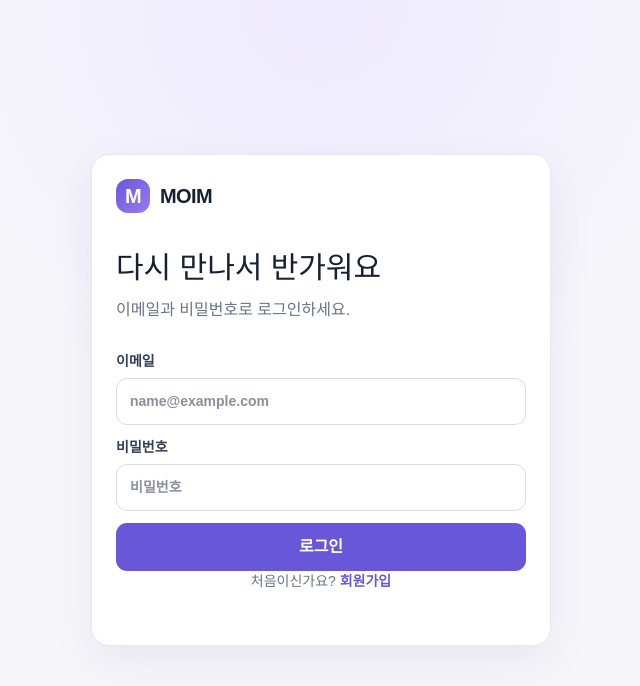
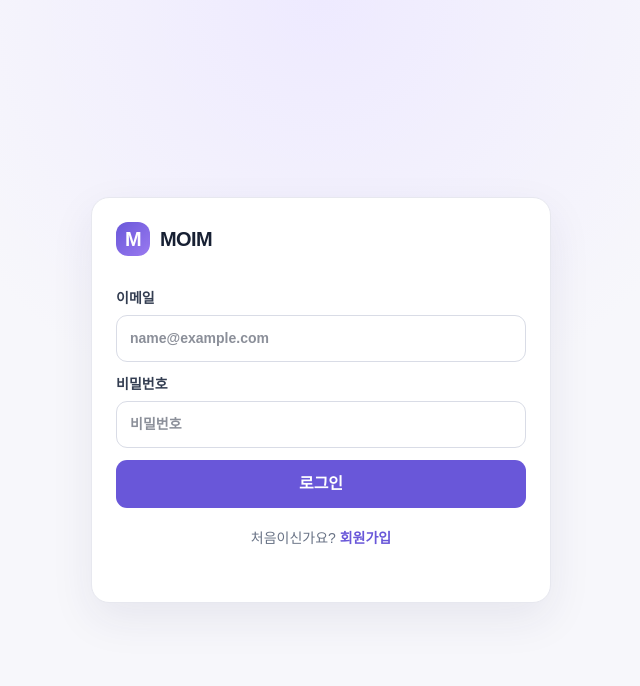
Before and after one commit to prgrms-be-devcourse/NBE12-14-2-Team02, a Next.js app in the folder frontend/: page /login in a window 1280 px wide. Shown: the top 686 px of the page, without its empty margins (319-959 px from the left). Built offline with nearby package versions, Linux system fonts and the light colour scheme.

Commit message:
로그인 페이지 수정 - auth-card 간격, auth-footer 우선순위 수정

```diff
--- a/frontend/app/globals.css
+++ b/frontend/app/globals.css
@@ -69,7 +69,7 @@ a { color:inherit; text-decoration:none; }
 .auth-card .brand { margin-bottom:32px; }
 .auth-card h1 { margin:0 0 8px; font-size:30px; }
 .auth-card>p { margin:0 0 28px; color:var(--muted); }
-.auth-footer { margin-top:20px; text-align:center; color:var(--muted); font-size:14px; }
+.auth-card .auth-footer { margin-top:20px; text-align:center; color:var(--muted); font-size:14px; }
 .auth-footer a { color:var(--primary); font-weight:800; }
 .auth-card .stack { gap:12px; }
 .auth-card .field { gap:6px; }
--- a/frontend/app/login/page.tsx
+++ b/frontend/app/login/page.tsx
@@ -1,12 +1,69 @@
 "use client";
 import Link from "next/link";
 import { useRouter } from "next/navigation";
-import { useState, type FormEvent } from "react";
+import { useState, type SubmitEvent } from "react";
 import { Card, Field, Message } from "@/app/_components/ui";
 import { apiFetch, jsonBody, setAccessToken } from "@/app/_lib/api";
 
 export default function LoginPage() {
-  const router = useRouter(); const [error, setError] = useState(""); const [loading, setLoading] = useState(false);
-  async function submit(event: FormEvent<HTMLFormElement>) { event.preventDefault(); setLoading(true); setError(""); const values = new FormData(event.currentTarget); try { const response = await apiFetch<{ accessToken: string }>("/api/auth/log-in", { method: "POST", body: jsonBody({ email: values.get("email"), password: values.get("password") }) }); setAccessToken(response.accessToken); router.push("/"); } catch (e) { setError(e instanceof Error ? e.message : "로그인하지 못했습니다."); } finally { setLoading(false); } }
-  return <main className="auth-page"><Card className="auth-card"><Link href="/" className="brand"><span>M</span>MOIM</Link><h1>다시 만나서 반가워요</h1><p>이메일과 비밀번호로 로그인하세요.</p><form className="stack" onSubmit={submit}><Field label="이메일"><input className="input" name="email" type="email" required placeholder="name@example.com" /></Field><Field label="비밀번호"><input className="input" name="password" type="password" required placeholder="비밀번호" /></Field>{error && <Message tone="error">{error}</Message>}<button className="button button-primary" disabled={loading}>{loading ? "로그인 중..." : "로그인"}</button></form><p className="auth-footer">처음이신가요? <Link href="/signup">회원가입</Link></p></Card></main>;
+  const router = useRouter();
+  const [error, setError] = useState("");
+  const [loading, setLoading] = useState(false);
+
+  // 로그인 제출
+  async function submit(event: SubmitEvent<HTMLFormElement>) {
+    event.preventDefault();
+    // 요청 중에는 버튼을 비활성화해서 중복 제출을 막는다
+    setLoading(true);
+    setError("");
+    const values = new FormData(event.currentTarget);
+
+    try {
+      const response = await apiFetch<{ accessToken: string }>("/api/auth/log-in", {
+        method: "POST",
+        body: jsonBody({
+          email: values.get("email"),
+          password: values.get("password"),
+        }),
+      });
+
+      // access token은 sessionStorage에 저장, refresh token은 서버가 httpOnly 쿠키로 내려준다
+      setAccessToken(response.accessToken);
+      router.push("/");
+    } catch (e) {
+      setError(e instanceof Error ? e.message : "로그인하지 못했습니다.");
+    } finally {
+      setLoading(false);
+    }
+  }
+
+  return (
+    <main className="auth-page">
+      <Card className="auth-card">
+        <Link href="/" className="brand">
+          <span>M</span>MOIM
+        </Link>
+
+        <form className="stack" onSubmit={submit}>
+          <Field label="이메일">
+            <input className="input" name="email" type="email" required placeholder="name@example.com" />
+          </Field>
+
+          <Field label="비밀번호">
+            <input className="input" name="password" type="password" required placeholder="비밀번호" />
+          </Field>
+
+          {error && <Message tone="error">{error}</Message>}
+
+          <button className="button button-primary" disabled={loading}>
+            {loading ? "로그인 중..." : "로그인"}
+          </button>
+        </form>
+
+        <p className="auth-footer">
+          처음이신가요? <Link href="/signup">회원가입</Link>
+        </p>
+      </Card>
+    </main>
+  );
 }
--- a/frontend/app/mypage/page.tsx
+++ b/frontend/app/mypage/page.tsx
@@ -13,12 +13,14 @@ export default function MyPage() {
   const [message, setMessage] = useState("");
   const [error, setError] = useState("");
 
+  // 내 정보(이메일, 닉네임) 조회
   useEffect(() => {
     apiFetch<Profile>("/api/user/me")
       .then(setProfile)
       .catch((e) => setError(e.message));
   }, []);
 
+  // 닉네임 변경
   async function nickname(event: SubmitEvent<HTMLFormElement>) {
     event.preventDefault();
     const form = new FormData(event.currentTarget);
@@ -34,6 +36,7 @@ export default function MyPage() {
     }
   }
 
+  // 비밀번호 변경 (현재 비밀번호 확인 후 새 비밀번호로 변경)
   async function password(event: SubmitEvent<HTMLFormElement>) {
     event.preventDefault();
     const form = new FormData(event.currentTarget);
@@ -52,6 +55,7 @@ export default function MyPage() {
     }
   }
 
+  // 로그아웃: 서버 요청 성공 여부와 관계없이 토큰을 지우고 로그인 페이지로 이동
   async function logout() {
     try {
       await apiFetch<void>("/api/auth/logout", { method: "POST" });
@@ -81,6 +85,7 @@ export default function MyPage() {
                 className="input"
                 name="nickname"
                 defaultValue={profile?.nickname || ""}
+                // 프로필을 불러오거나 닉네임이 바뀌면 key가 달라져 입력칸이 새 값으로 다시 그려진다
                 key={profile?.nickname}
                 required
               />
```
Also changed, not shown: frontend/app/signup/page.tsx (+13 -0 lines).
